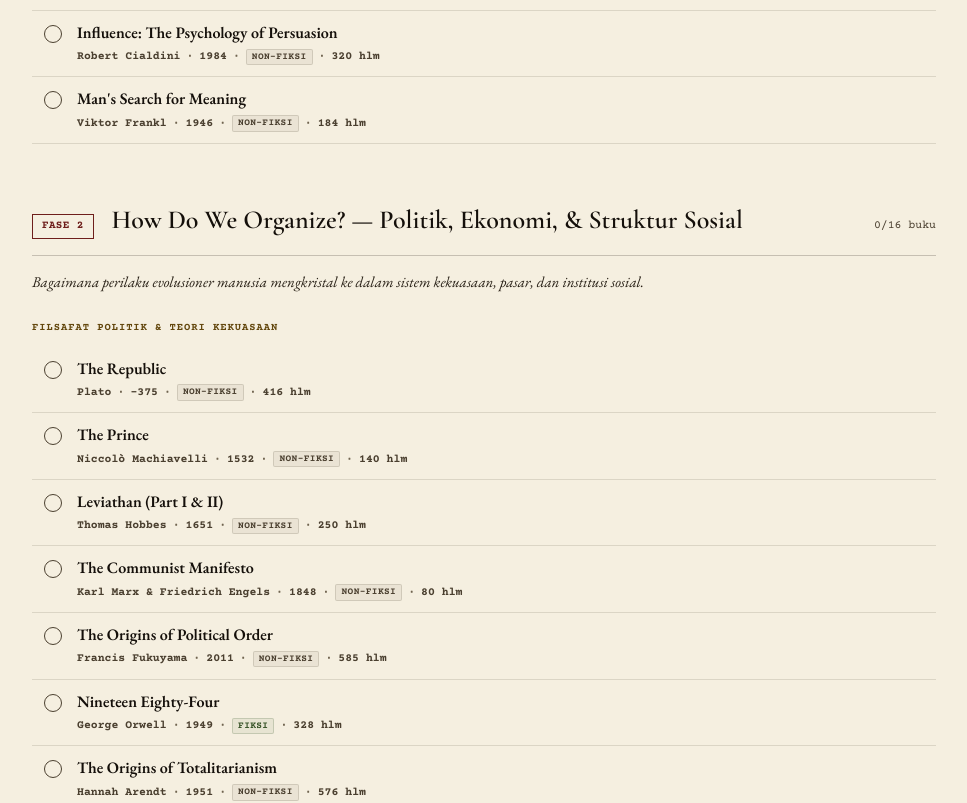
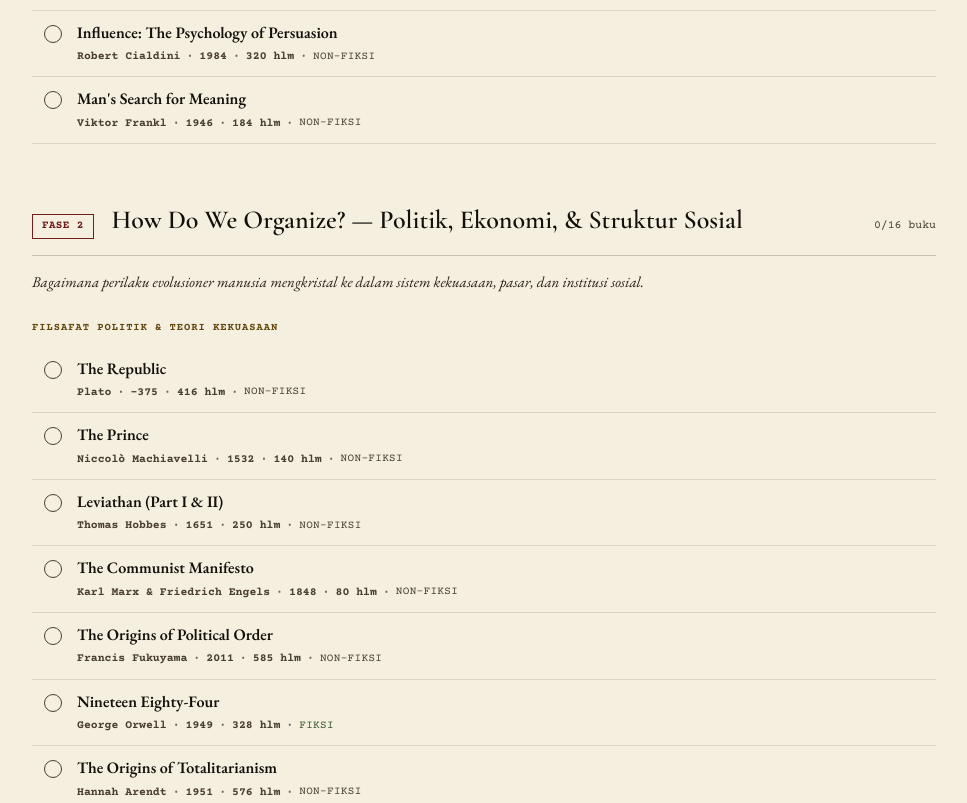
Before and after one commit to muhammadfaza16/silly-davinci, a React (Vite) app: page / in a window 1280 px wide. Shown: the part 1825-2628 px from the top of the page, without its empty margins (156-1123 px from the left). Built offline with nearby package versions, Linux system fonts and the light colour scheme.

Commit message:
style: move fiction/non-fiction type label next to page count without border

```diff
--- a/src/components/BookRow.jsx
+++ b/src/components/BookRow.jsx
@@ -57,11 +57,11 @@ export default function BookRow({
               <span className="dot">·</span>
               <span>{book.year}</span>
               <span className="dot">·</span>
-              <span className={`type-badge ${book.type || 'non-fiction'}`}>
+              <span>{book.pages} hlm</span>
+              <span className="dot">·</span>
+              <span className={`type-text ${book.type || 'non-fiction'}`}>
                 {book.type === 'fiction' ? 'Fiksi' : 'Non-Fiksi'}
               </span>
-              <span className="dot">·</span>
-              <span>{book.pages} hlm</span>
             </div>
           </div>
 
--- a/src/index.css
+++ b/src/index.css
@@ -516,29 +516,17 @@ nav.phasenav button .badge-dot {
   flex-wrap: wrap;
 }
 
-.type-badge {
+.type-text {
   font-family: 'Courier Prime', monospace;
-  font-size: 9.5px;
-  font-weight: 600;
-  letter-spacing: 0.04em;
-  padding: 0px 5px;
-  border-radius: 2px;
+  font-size: 11px;
+  font-weight: 500;
+  letter-spacing: 0.03em;
+  color: var(--muted);
   text-transform: uppercase;
-  display: inline-flex;
-  align-items: center;
-  line-height: 1.5;
 }
 
-.type-badge.non-fiction {
-  color: var(--muted);
-  background: rgba(74, 63, 47, 0.06);
-  border: 1px solid rgba(74, 63, 47, 0.16);
-}
-
-.type-badge.fiction {
+.type-text.fiction {
   color: var(--forest);
-  background: rgba(56, 84, 40, 0.07);
-  border: 1px solid rgba(56, 84, 40, 0.20);
 }
 
 .book-meta .dot {
```
